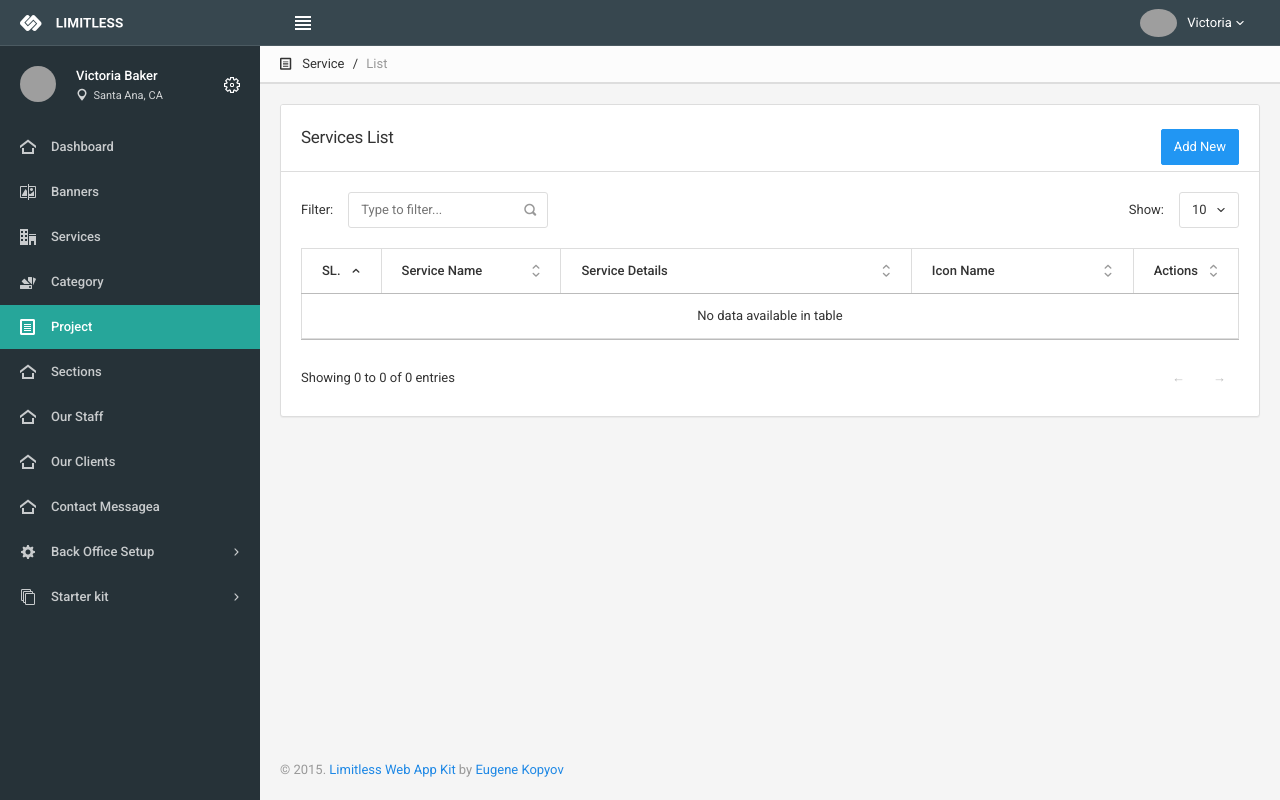
After one commit to bdsuman/portfolio_site_with_admin_panel, a PHP site: page /admin/project/projectsList.php in a window 1280 px wide. The commit adds this page. Run offline with PHP 8.4, Linux system fonts and the light colour scheme; data that the repository does not hold is empty; style sheets or scripts are compiled from the project's sources; grey boxes are pictures that could not be loaded.

Commit message:
project file creating

```diff
--- a/admin/includes/navigation.php
+++ b/admin/includes/navigation.php
@@ -8,8 +8,8 @@
             <li class=<?php echo $manuName == 'banner' ? "active" : ''; ?> ><a href="<?php echo $isInternal == true ? '../banner/': 'banner/';?>bannerList.php"><i class="icon-image-compare"></i> <span>Banners</span></a></li>
             <li class=<?php echo $manuName == 'service' ? "active" : ''; ?>><a href="<?php echo $isInternal == true ? '../service/': 'service/';?>servicesList.php"><i class="icon-office"></i> <span>Services</span></a></li>
             <li class=<?php echo $manuName == 'category' ? "active" : ''; ?>><a href="<?php echo $isInternal == true ? '../category/': 'category/';?>categoryList.php"><i class="icon-color-sampler"></i> <span>Category</span></a></li>
+            <li class=<?php echo $manuName == 'project' ? "active" : ''; ?>><a href="<?php echo $isInternal == true ? '../project/': 'project/';?>projectList.php"><i class="icon-file-text"></i> <span>Project</span></a></li>
             <li><a href="#"><i class="icon-home4"></i> <span>Sections</span></a></li>
-            <li><a href="#"><i class="icon-home4"></i> <span>Our Projects</span></a></li>
             <li><a href="#"><i class="icon-home4"></i> <span>Our Staff</span></a></li>
             <li><a href="#"><i class="icon-home4"></i> <span>Our Clients</span></a></li>
             <li><a href="#"><i class="icon-home4"></i> <span>Contact Messagea</span></a></li>
--- /dev/null
+++ b/admin/project/projectsList.php
@@ -0,0 +1,162 @@
+<!DOCTYPE html>
+<html lang="en">
+
+<?php
+
+	// die($_SERVER['SERVER_NAME'].$_SERVER['REQUEST_URI']);
+	if (basename(__DIR__) != 'admin') {
+		$baseUrl = '../';
+		$isInternal = true;
+	} else {
+		$baseUrl = '';
+		$isInternal = false;
+	}
+ 	include '../includes/head.php';
+ 	require '../controller/dbConfig.php';
+
+?>
+<body>
+
+	<?php include '../includes/mainNav.php'; ?>
+
+	<!-- Page container -->
+	<div class="page-container">
+
+		<!-- Page content -->
+		<div class="page-content">
+
+			<!-- Main sidebar -->
+			<div class="sidebar sidebar-main">
+				<div class="sidebar-content">
+
+					<!-- User menu -->
+					<div class="sidebar-user">
+						<div class="category-content">
+							<div class="media">
+								<a href="#" class="media-left"><img src="<?php echo $isInternal == true ? '../': ' ';?>assets/images/placeholder.jpg" class="img-circle img-sm" alt=""></a>
+								<div class="media-body">
+									<span class="media-heading text-semibold">Victoria Baker</span>
+									<div class="text-size-mini text-muted">
+										<i class="icon-pin text-size-small"></i> &nbsp;Santa Ana, CA
+									</div>
+								</div>
+
+								<div class="media-right media-middle">
+									<ul class="icons-list">
+										<li>
+											<a href="#"><i class="icon-cog3"></i></a>
+										</li>
+									</ul>
+								</div>
+							</div>
+						</div>
+					</div>
+					<!-- /user menu -->
+					<?php $manuName = basename(__DIR__); ?>
+					<?php include '../includes/navigation.php'; ?>
+
+				</div>
+			</div>
+			<!-- /main sidebar -->
+
+
+			<!-- Main content -->
+			<div class="content-wrapper">
+
+				<!-- Page header -->
+				<div class="page-header">
+					<div class="breadcrumb-line">
+						<ul class="breadcrumb">
+							<li><a href="#"><i class=" icon-file-text position-left"></i> Service</a></li>
+							<li class="active">List</li>
+						</ul>
+					</div>
+				</div>
+				<!-- /page header -->
+
+
+				<!-- Content area -->
+				<div class="content">
+
+					<!-- Basic datatable -->
+					<div class="panel panel-flat">
+						<div class="panel-heading">
+							<h5 class="panel-title">Services List</h5>
+							<div class="heading-elements">
+								<ul class="icons-list">
+									<li><a href="servicesCreate.php" class="btn btn-primary add-new">Add New</a></li>
+			                		<!-- <li><a data-action="collapse"></a></li>
+			                		<li><a data-action="reload"></a></li>
+			                		<li><a data-action="close"></a></li> -->
+			                	</ul>
+		                	</div>
+						</div>
+
+						<div class="panel-body">
+							<?php
+								if (isset($_GET['msg'])) {
+							?>
+								<div class="alert alert-success no-border mt-10">
+									<button type="button" class="close" data-dismiss="alert"><span>×</span><span class="sr-only">Close</span></button>
+									<span class="text-semibold">Success</span> <?php echo $_GET['msg']; ?>
+								</div>
+							<?php } ?>
+
+							<table class="table table-bordered datatable-basic">
+								<thead>
+									<tr>
+										<th width="5%">SL.</th>
+										<th width="20%">Service Name</th>
+										<th width="40%">Service Details</th>
+										<th width="25%">Icon Name</th>
+										<th width="10%" class="text-center">Actions</th>
+									</tr>
+								</thead>
+								<tbody>
+
+								<?php
+									$selectQry = "SELECT * FROM services WHERE design_status=1";
+									$serviceList = mysqli_query($dbCon, $selectQry);
+
+									foreach ($serviceList as $key => $service) {
+								?>
+									<tr>
+										<td><?php echo ++$key; ?></td>
+										<td><?php echo $service['service_name']; ?></td>
+										<td><?php echo $service['service_details']; ?></td>
+										<td><?php echo $service['icon_name']; ?></td>
+
+										<td class="text-center">
+											<a href="servicesUpdate.php?service_id=<?php echo $service['id']; ?>"><i class="icon-pencil7"></i></a>
+											<a href="servicesDelete.php?service_id=<?php echo $service['id']; ?>"><i class="icon-trash"></i></a>
+										</td>
+									</tr>
+								<?php } ?>
+								</tbody>
+							</table>
+						</div>
+
+
+					</div>
+					<!-- /basic datatable -->
+
+					<!-- Footer -->
+					<div class="footer text-muted">
+						&copy; 2015. <a href="#">Limitless Web App Kit</a> by <a href="http://themeforest.net/user/Kopyov" target="_blank">Eugene Kopyov</a>
+					</div>
+					<!-- /footer -->
+
+				</div>
+				<!-- /content area -->
+
+			</div>
+			<!-- /main content -->
+
+		</div>
+		<!-- /page content -->
+
+	</div>
+	<!-- /page container -->
+	<?php include '../includes/script.php'; ?>
+</body>
+</html>
```
Also changed, not shown: admin/project/projectsCreate.php (added, +157 -0 lines), admin/project/projectsDelete.php (added, +15 -0 lines), admin/project/projectsUpdate.php (added, +169 -0 lines).
